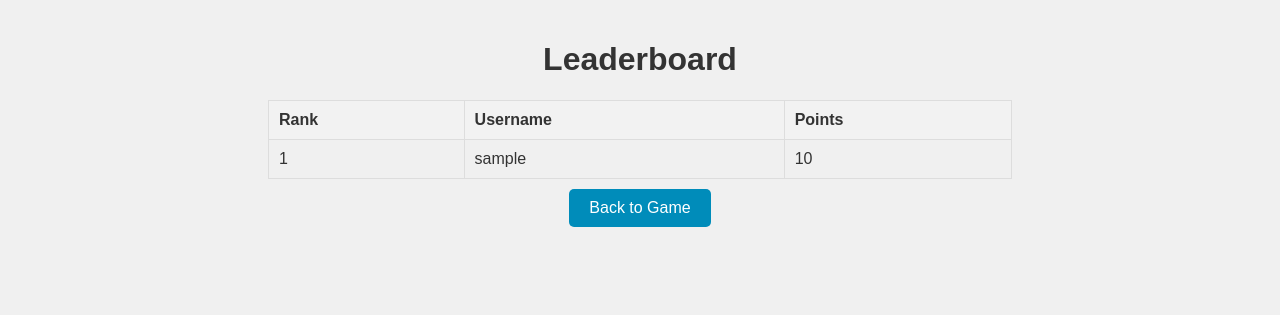
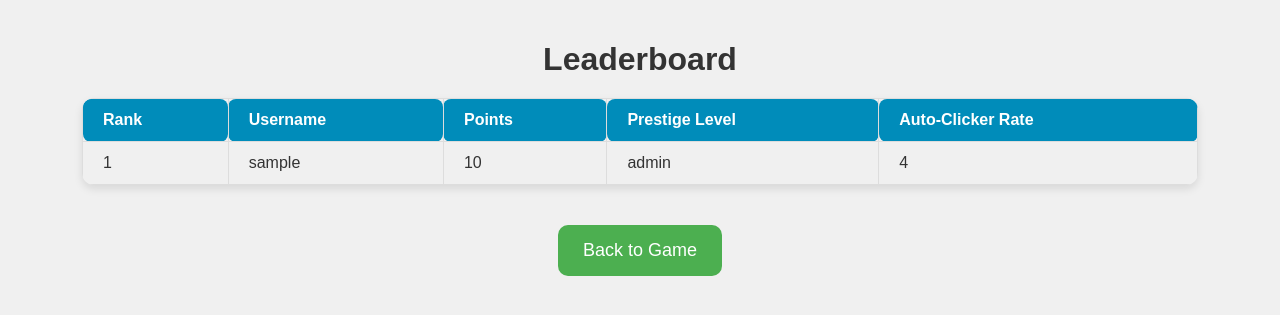
Before and after one commit to Cherry-Corporation/Html-Clicker, a Flask app: template templates/leaderboard.html in a window 1280 px wide. Shown: the top 315 px of the page. Run offline with Flask 3, Linux system fonts and the light colour scheme; the template is opened without the code that fills it: most values are stand-ins (such as "Sample title", 1, 10 or a date in 2020).

Commit message:
fixes and dark mode for leaderboard

```diff
--- a/main.py
+++ b/main.py
@@ -136,16 +136,31 @@ def load_game():
 @app.route('/leaderboard')
 def leaderboard():
     """Generate the leaderboard."""
+    # Check if the user is logged in
+    dark_mode = False  # Default to light theme
+    if 'username' in session:
+        # If logged in, load the user's preferences
+        username = session['username']
+        user_data = load_user_data(username)
+        dark_mode = user_data.get('preferences', {}).get('darkMode', False)  # Read dark mode preference
+
+    # Load all users' data
     users = load_users()
     leaderboard_data = [
         {
             'username': username,
-            'points': load_user_data(username).get('game_data', {}).get('points', 0)
+            'points': load_user_data(username).get('game_data', {}).get('points', 0),
+            'prestigeLevel': load_user_data(username).get('game_data', {}).get('prestigeLevel', 0),
+            'autoClickerRate': load_user_data(username).get('game_data', {}).get('autoClickerRate', 0),
         }
         for username in users
     ]
     leaderboard_data.sort(key=lambda x: x['points'], reverse=True)
-    return render_template('leaderboard.html', leaderboard_data=leaderboard_data)
+
+    # Pass the leaderboard data and dark mode preference to the template
+    return render_template('leaderboard.html', leaderboard_data=leaderboard_data, dark_mode=dark_mode)
+
+
 
 
 # Run the app
--- a/static/css/leaderboard.css
+++ b/static/css/leaderboard.css
@@ -11,17 +11,55 @@ body {
 
 h1 {
     color: #333;
+    margin-bottom: 20px;
 }
 
+table {
+    width: 90%;
+    margin: 20px auto;
+    border-collapse: collapse;
+    border-radius: 12px;
+    overflow: hidden;
+    box-shadow: 0 4px 8px rgba(0, 0, 0, 0.1);
+    transition: background-color 0.3s ease, color 0.3s ease;
+}
+
+th, td {
+    padding: 12px 20px;
+    text-align: left;
+    border: 1px solid #ddd;
+    border-radius: 8px;
+    font-size: 16px;
+}
+
+th {
+    background-color: #008CBA;
+    color: white;
+    font-weight: bold;
+}
+
+tr:nth-child(even) {
+    background-color: #f9f9f9;
+}
+
+tr:hover {
+    background-color: #e1e1e1;
+}
+
+td {
+    color: #333;
+}
+
+/* Button Styling (to match game buttons) */
 button {
-    padding: 10px 20px;
+    padding: 12px 20px;
     font-size: 16px;
     cursor: pointer;
     background-color: #008CBA;
     color: white;
     border: none;
-    border-radius: 5px;
-    margin: 10px;
+    border-radius: 10px;
+    margin-top: 20px;
     transition: transform 0.2s ease, background-color 0.2s ease;
 }
 
@@ -30,34 +68,38 @@ button:hover {
     transform: scale(1.05);
 }
 
-/* Layout Styles */
-.leaderboard-container {
-    margin-top: 20px;
+.back-btn {
+    font-size: 18px;
+    padding: 15px 25px;
+    background-color: #4CAF50;
+    border-radius: 10px;
+    transition: background-color 0.3s ease;
 }
 
-table {
-    width: 60%;
-    margin: 0 auto;
-    border-collapse: collapse;
-}
-
-th, td {
-    padding: 10px;
-    text-align: left;
-    border: 1px solid #ddd;
-}
-
-th {
-    background-color: #f2f2f2;
-}
-
-tr:nth-child(even) {
-    background-color: #f9f9f9;
+.back-btn:hover {
+    background-color: #45a049;
 }
 
 /* Dark Mode Styles */
 .dark-mode {
     background-color: #121212;
+    color: #f5f5f5;
+}
+
+.dark-mode th {
+    background-color: #444;
+    color: white;
+}
+
+.dark-mode tr:nth-child(even) {
+    background-color: #333;
+}
+
+.dark-mode tr:hover {
+    background-color: #444;
+}
+
+.dark-mode td, .dark-mode th {
     color: #f5f5f5;
 }
 
@@ -80,8 +122,32 @@ tr:nth-child(even) {
         width: 100%;
     }
 
+    th, td {
+        font-size: 14px;
+        padding: 10px;
+    }
+
+    h1 {
+        font-size: 22px;
+    }
+}
+
+@media (max-width: 480px) {
     button {
-        font-size: 18px;
+        font-size: 16px;
         padding: 15px 20px;
     }
+
+    h1 {
+        font-size: 20px;
+    }
+
+    table {
+        width: 100%;
+        font-size: 14px;
+    }
+
+    th, td {
+        padding: 10px 15px;
+    }
 }
--- /dev/null
+++ b/static/js/leaderboard.js
@@ -0,0 +1,9 @@
+document.addEventListener('DOMContentLoaded', function () {
+    // Check if dark mode is enabled from the server (Flask passed the value)
+    const darkModeEnabled = "{{ 'true' if dark_mode else 'false' }}" === 'true';
+
+    // Apply the dark mode class to the body if dark mode is enabled
+    if (darkModeEnabled) {
+        document.body.classList.add('dark-mode');
+    }
+});
--- a/templates/leaderboard.html
+++ b/templates/leaderboard.html
@@ -4,30 +4,37 @@
     <meta charset="UTF-8">
     <meta name="viewport" content="width=device-width, initial-scale=1.0">
     <title>Leaderboard</title>
-    <link rel="stylesheet" href="/static/css/leaderboard.css">
+    <script src="{{ url_for('static', filename='js/leaderboard.js') }}"></script>
+    <link rel="stylesheet" href="{{ url_for('static', filename='css/leaderboard.css') }}">
 </head>
-<body>
-    <div class="leaderboard-container">
-        <h1>Leaderboard</h1>
-        <table>
+<body class="{% if dark_mode %}dark-mode{% endif %}">
+    <h1>Leaderboard</h1>
+    <div id="leaderboard-container">
+        <table class="leaderboard-table">
             <thead>
                 <tr>
                     <th>Rank</th>
                     <th>Username</th>
                     <th>Points</th>
+                    <th>Prestige Level</th>
+                    <th>Auto-Clicker Rate</th>
                 </tr>
             </thead>
             <tbody>
-                {% for user in leaderboard_data %}
+                {% for entry in leaderboard_data %}
                 <tr>
                     <td>{{ loop.index }}</td>
-                    <td>{{ user.username }}</td>
-                    <td>{{ user.points }}</td>
+                    <td>{{ entry.username }}</td>
+                    <td>{{ entry.points }}</td>
+                    <td>{{ entry.prestigeLevel }}</td>
+                    <td>{{ entry.autoClickerRate }}</td>
                 </tr>
                 {% endfor %}
             </tbody>
         </table>
-        <button onclick="window.location.href='/'">Back to Game</button>
+        <a href="{{ url_for('index') }}">
+            <button class="back-btn">Back to Game</button>
+        </a>
     </div>
 </body>
 </html>
```
Also changed, not shown: static/js/script.js (+15 -2 lines).
